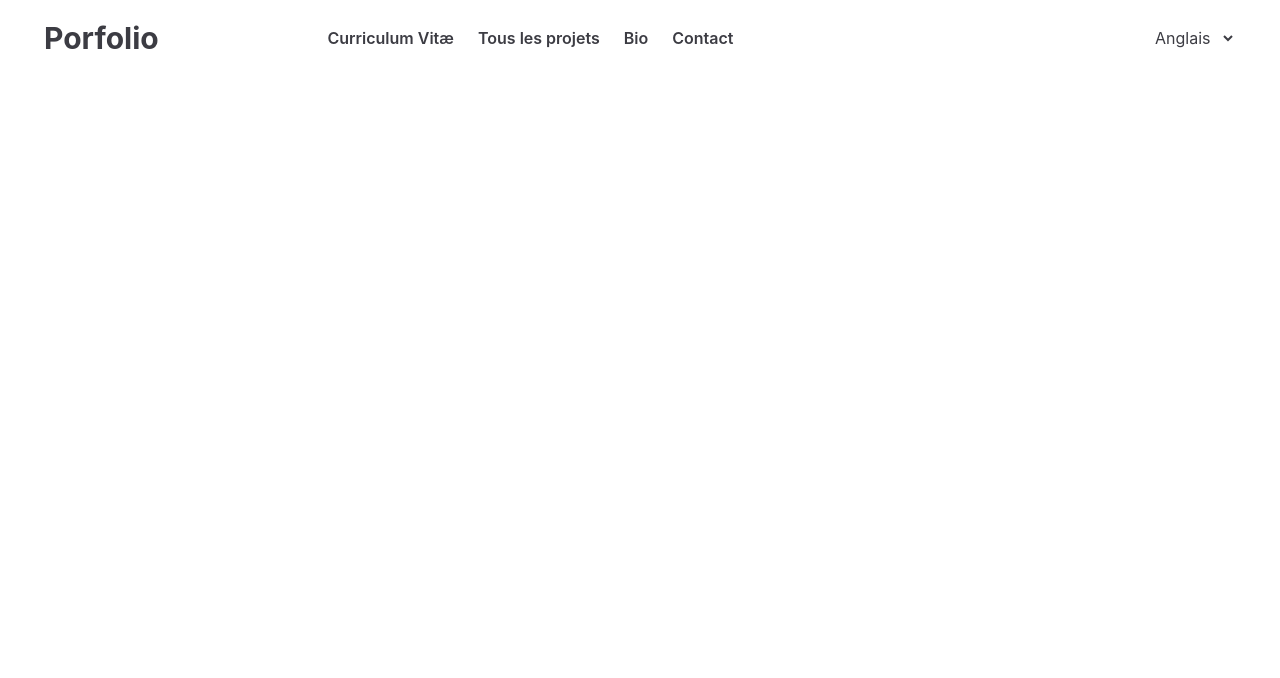
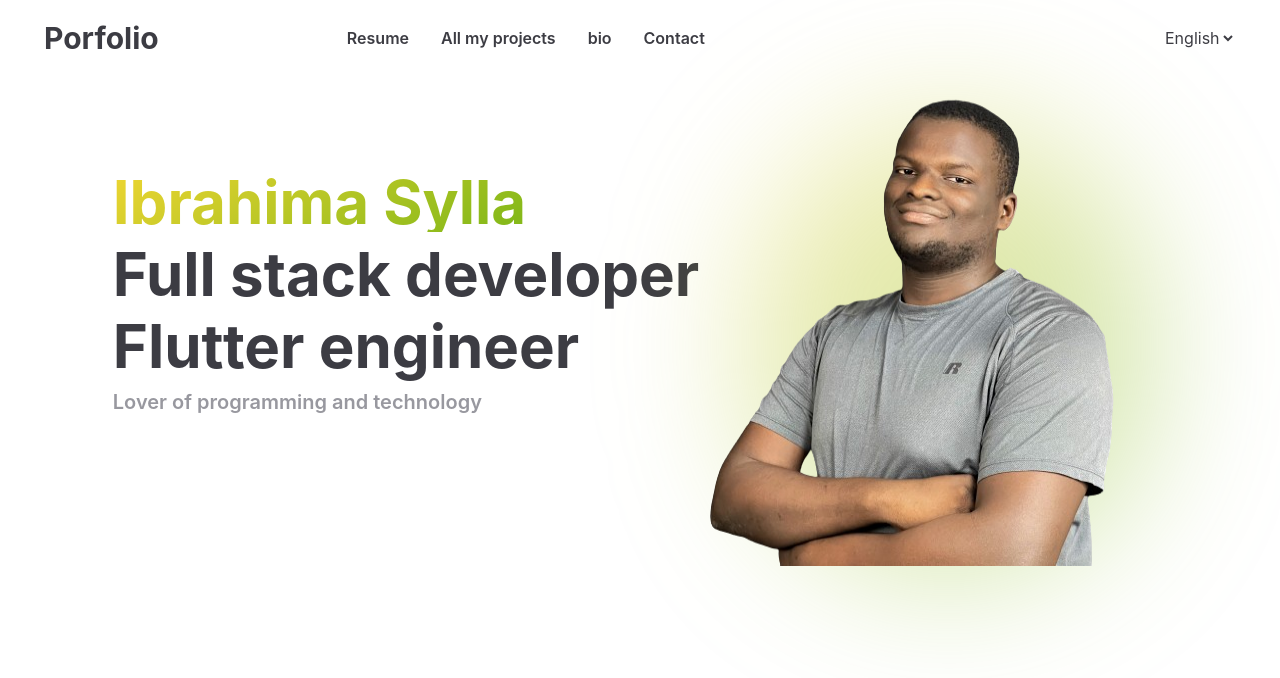
Before and after one commit to isyll/isyll.github.io, a React (Create React App) app: page / in a window 1280 px wide. Shown: the top 678 px of the page. Built offline with nearby package versions, Linux system fonts and the light colour scheme.

Commit message:
add hero

```diff
--- a/package.json
+++ b/package.json
@@ -15,6 +15,7 @@
     "react": "^18.2.0",
     "react-dom": "^18.2.0",
     "react-i18next": "^14.1.0",
+    "react-redux": "^9.1.0",
     "react-scripts": "5.0.1",
     "typescript": "^4.9.5",
     "web-vitals": "^2.1.4"
--- a/src/App.tsx
+++ b/src/App.tsx
@@ -1,12 +1,15 @@
-import Header from './layout/Header';
+import Header from './layout/Header'
+import Hero from './layout/Hero'
 
 function App() {
   return (
     <>
       <Header />
-      <main></main>
+      <main>
+        <Hero />
+      </main>
     </>
-  );
+  )
 }
 
-export default App;
+export default App
--- a/src/data/site-data.ts
+++ /dev/null
@@ -1,31 +0,0 @@
-import MenuItem from '../types/MenuItem'
-import i18next from '../i18n'
-
-export const menuItems: MenuItem[] = [
-  {
-    url: '/cv',
-    name: i18next.t('resume'),
-    subItems: [
-      {
-        name: i18next.t('in_french'),
-        url: '/cv-french',
-      },
-      {
-        name: i18next.t('in_english'),
-        url: '/cv-english',
-      },
-    ],
-  },
-  {
-    name: i18next.t('all_projects'),
-    url: '/projects',
-  },
-  {
-    name: i18next.t('bio'),
-    url: '/bio',
-  },
-  {
-    name: i18next.t('contact'),
-    url: '/contact',
-  },
-]
--- a/src/i18n.tsx
+++ b/src/i18n.ts
@@ -25,7 +25,7 @@ const resources = {
 
 i18next.use(initReactI18next).init({
   resources,
-  lng: 'fr',
+  lng: 'en',
 })
 
 export default i18next
--- a/src/index.css
+++ b/src/index.css
@@ -3,24 +3,53 @@
 @tailwind utilities;
 
 * {
-  background-color: #ffffff;
   color: #3c3c43;
+  transition: all .2s;
 }
 
-body {
+body,
+select {
+  background-color: #ffffff;
   font-family: 'Chinese Quotes', 'Inter var', 'Inter', ui-sans-serif, system-ui,
     -apple-system, BlinkMacSystemFont, 'Segoe UI', Roboto, 'Helvetica Neue',
     Helvetica, Arial, 'Noto Sans', sans-serif, 'Apple Color Emoji',
     'Segoe UI Emoji', 'Segoe UI Symbol', 'Noto Color Emoji';
 }
 
-.App-logo {
-  height: 100px;
+.text-linear-gradient {
+  background: linear-gradient(45deg, rgb(134, 185, 26) 30%, rgb(237, 213, 50));
+  -webkit-background-clip: text;
+  background-clip: text;
+  background-image: -webkit-linear-gradient(
+    120deg,
+    rgb(134, 185, 26) 30%,
+    rgb(237, 213, 50)
+  );
+  -webkit-text-fill-color: transparent;
+}
+
+.linear-bg {
+  background-image: linear-gradient(
+    -45deg,
+    rgba(134, 185, 26, 0.376) 30%,
+    rgba(237, 213, 50, 0.376)
+  );
+  filter: blur(72px);
+  height: 460px;
+  width: 400px;
+}
+
+.hover-color:hover {
+  color: #88ba1b;
 }
 
 @media (prefers-color-scheme: dark) {
   * {
-    background-color: #1b1b1f;
     color: #dfdfd6;
   }
+
+  body,
+  select {
+    background-color: #1b1b1f;
+  }
 }
--- a/src/layout/Header.tsx
+++ b/src/layout/Header.tsx
@@ -1,11 +1,11 @@
 import { useTranslation } from 'react-i18next'
 import { availableLanguages } from '../i18n'
 import { ChangeEvent } from 'react'
-import { menuItems } from '../data/site-data'
-import { hasSubItems } from '../types/MenuItem'
+import MenuItem, { hasSubItems } from '../types/MenuItem'
 import { ReactComponent as GithubLogo } from '../svgs/github-logo.svg'
 import { ReactComponent as LinkedinLogo } from '../svgs/linkedin-logo.svg'
 import socials from '../data/socials'
+import { ucfirst } from '../utils/strings'
 
 function Header() {
   return (
@@ -22,19 +22,55 @@ function Header() {
 
 function Menu() {
   const { t } = useTranslation()
+  const menuItems: MenuItem[] = [
+    {
+      url: '/cv',
+      name: t('resume'),
+      subItems: [
+        {
+          name: t('in_french'),
+          url: '/cv-french',
+        },
+        {
+          name: t('in_english'),
+          url: '/cv-english',
+        },
+      ],
+    },
+    {
+      name: t('all_projects'),
+      url: '/projects',
+    },
+    {
+      name: t('bio'),
+      url: '/bio',
+    },
+    {
+      name: t('contact'),
+      url: '/contact',
+    },
+  ]
 
   return (
-    <nav className="flex gap-6">
+    <nav className="flex gap-8">
       {menuItems.map((item, index) => {
         if (hasSubItems(item)) {
           return (
-            <a key={index} href={item.url} className="items-center font-semibold">
-              {t(item.name)}
+            <a
+              key={index}
+              href={item.url}
+              className="items-center font-semibold capitalize hover-color"
+            >
+              {ucfirst(t(item.name))}
             </a>
           )
         }
         return (
-          <a key={index} href={item.url} className="items-center font-semibold">
+          <a
+            key={index}
+            href={item.url}
+            className="items-center font-semibold hover-color"
+          >
             {t(item.name)}
           </a>
         )
--- /dev/null
+++ b/src/layout/Hero.tsx
@@ -0,0 +1,32 @@
+import { useTranslation } from 'react-i18next'
+
+function Hero() {
+  const { t } = useTranslation()
+
+  return (
+    <div className="flex justify-center">
+      <section className="py-24 flex items-center justify-center ps-8">
+        <div className="flex flex-col gap-3 text-start">
+          <h1 className="text-linear-gradient font-bold text-6xl">
+            Ibrahima Sylla
+          </h1>
+          <p className="text-6xl font-bold">{t('full_stack')}</p>
+          <p className="text-6xl font-bold">{t('flutter_engineer')}</p>
+          <p className="text-xl font-semibold text-[#98989f]">
+            {t('love_programming')}
+          </p>
+        </div>
+      </section>
+      <section className="flex justify-center items-center relative h-[400px] w-[500px] pt-8">
+        <div className="linear-bg top-10 absolute rounded-full overflow-clip"></div>
+        <img
+          src="/hero.png"
+          alt="Ibrahima Sylla"
+          className="overflow-clip absolute top-0 left-0 bg-none h-[490px] w-[950px]"
+        />
+      </section>
+    </div>
+  )
+}
+
+export default Hero
--- a/src/translations/en.json
+++ b/src/translations/en.json
@@ -4,7 +4,11 @@
   "in_french": "French version",
   "in_english": "English version",
   "resume": "Resume",
-  "all_projects": "All projects",
+  "all_projects": "All my projects",
   "Bio": "Bio",
-  "contact": "Contact"
+  "contact": "Contact",
+  "full_stack": "Full stack developer",
+  "web_dev": "Web developer",
+  "flutter_engineer": "Flutter engineer",
+  "love_programming": "Lover of programming and technology"
 }
--- a/src/translations/fr.json
+++ b/src/translations/fr.json
@@ -4,7 +4,11 @@
   "in_french": "En français",
   "in_english": "En anglais",
   "resume": "Curriculum Vitæ",
-  "all_projects": "Tous les projets",
+  "all_projects": "Tous mes projets",
   "bio": "Bio",
-  "contact": "Contact"
+  "contact": "Contact",
+  "full_stack": "Développeur full stack",
+  "web_dev": "Développeur web",
+  "flutter_engineer": "Flutter engineer",
+  "love_programming": "Amoureux de la programmation et de la technologie"
 }
--- /dev/null
+++ b/src/utils/strings.ts
@@ -0,0 +1,3 @@
+export function ucfirst(str: string) {
+  return str.charAt(0).toUpperCase() + str.slice(1)
+}
```
Also changed, not shown: public/hero.png (added), 1 other file (tests, documents, lock files or other folders).
